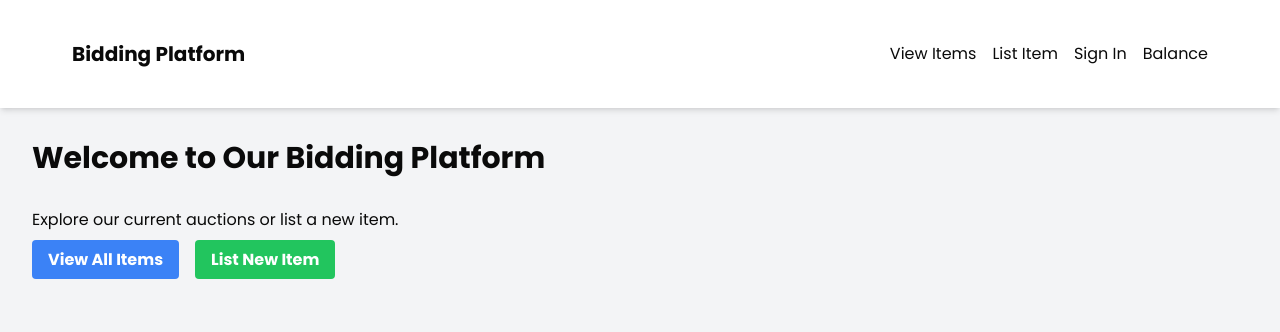
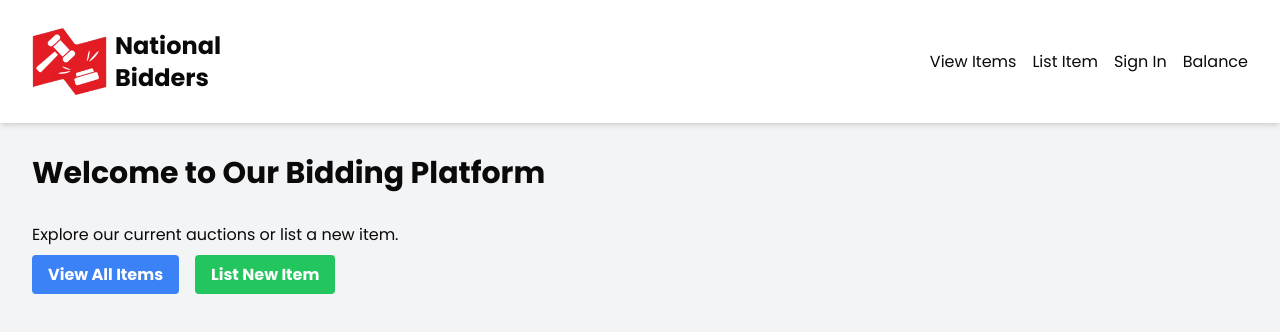
Before and after one commit to xuej41/NationalBiddersOfCanada, a Next.js app in the folder with-supabase-app/: page / in a window 1280 px wide. Shown: the top 332 px of the page. Built offline with nearby package versions, Linux system fonts and the light colour scheme.

Commit message:
Create navbar

```diff
--- a/with-supabase-app/components/navbar.tsx
+++ b/with-supabase-app/components/navbar.tsx
@@ -1,5 +1,7 @@
 'use client';
 import Link from 'next/link';
+import Image from 'next/image';
+import logo from '@/public/nbclogo.png'
 import { useState, useEffect } from 'react';
 
 export default function Navbar() {
@@ -14,10 +16,16 @@ export default function Navbar() {
   }, []);
 
     return (
-        <nav className={`top-0 left-0 right-0 z-50 transition-all duration-300 bg-white shadow-md p-10`}>
+      <nav className={`top-0 left-0 right-0 z-50 transition-all duration-300 bg-white shadow-md py-6`}>
         <div className="container mx-auto flex justify-between items-center">
           <Link href="/" className="text-xl font-bold">
-              Bidding Platform
+            <div className="flex items-center gap-2">
+              <Image src={logo} alt="NBC Logo" width={75} height={75} />
+              <div className='flex flex-col'>
+                <span className="text-2xl font-semibold">National</span>
+                <span className="text-2xl font-semibold">Bidders</span>
+              </div>
+            </div>
           </Link>
           <div className="space-x-4">
             <Link href="/items" className="hover:text-gray-300">
```
Lines whose indentation alone changed are shown as unchanged.
